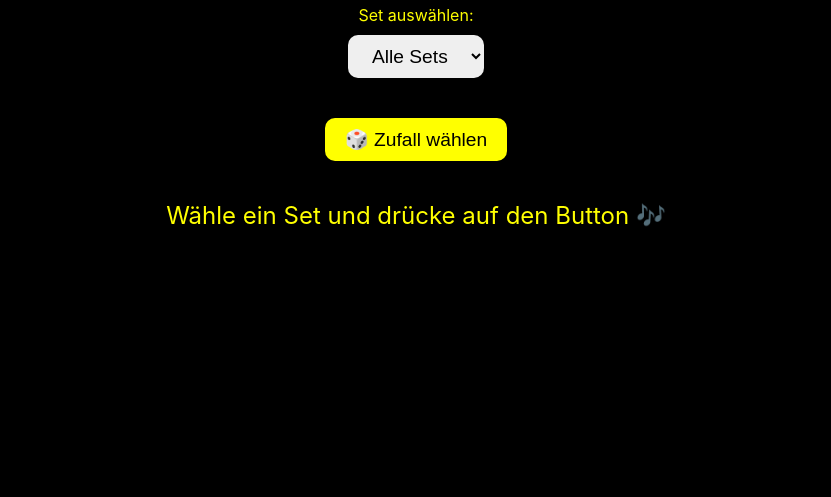
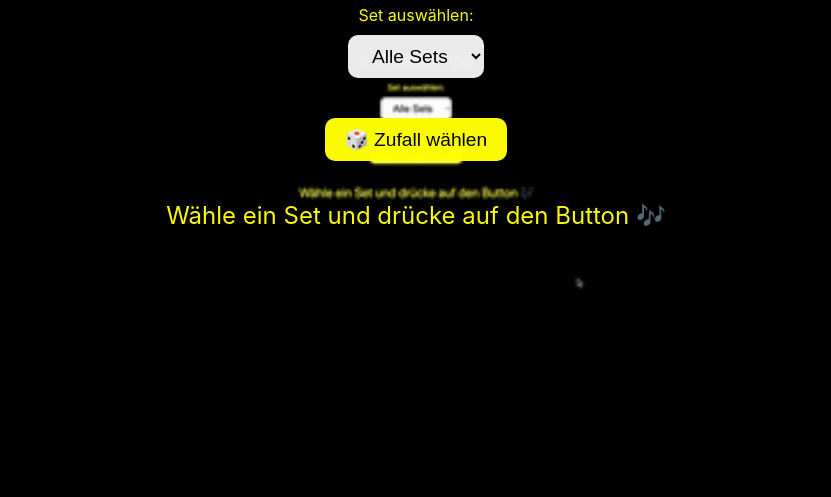
Before and after one commit to Ulf-KaPunkt/Proben-App, a plain HTML site: page index.html in a window 1280 px wide. Shown: the part 343-840 px from the top of the page, without its empty margins (224-1055 px from the left). Drawn offline with Linux system fonts and the light colour scheme.

Commit message:
Add files via upload

```diff
--- a/index.html
+++ b/index.html
@@ -10,6 +10,12 @@
       margin: 0;
       font-family: -apple-system, BlinkMacSystemFont, sans-serif;
       background-color: black;
+      background-image: url('rockreloaded-logo.png');
+      background-repeat: no-repeat;
+      background-position: center center;
+      background-size: 60%;
+      background-attachment: fixed;
+      opacity: 0.98;
       color: yellow;
       display: flex;
       flex-direction: column;
```
Also changed, not shown: rockreloaded-logo.png (added).
